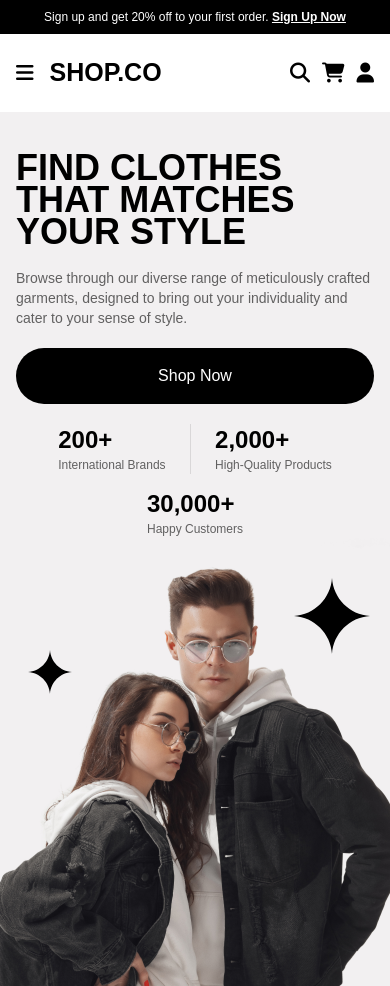
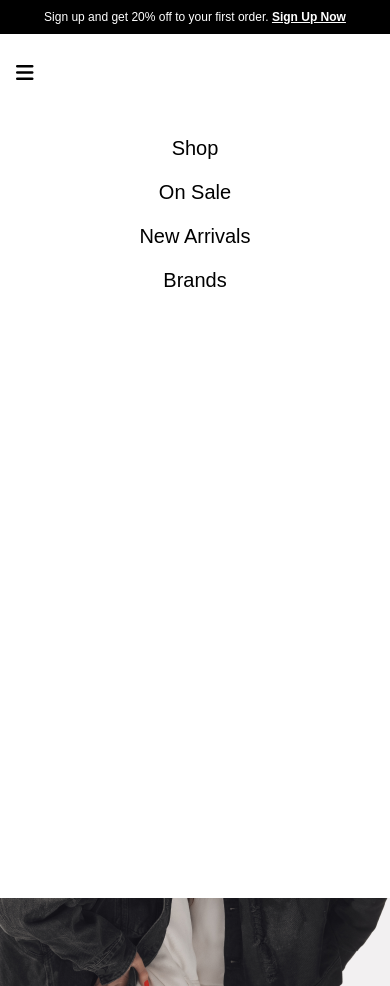
Before and after one commit to asekabtw/shopco, a website: page src/index.html in a window 390 px wide. Shown: the top 986 px of the page. Drawn offline with Linux system fonts and the light colour scheme; no server answers.

Commit message:
add burger button and menu mobile

```diff
--- a/src/index.html
+++ b/src/index.html
@@ -11,7 +11,7 @@
     ></script>
     <title>Shop Co</title>
   </head>
-  <body class="font-second">
+  <body id="body" class="font-second overflow-hidden">
     <!-- MAIN -->
     <main class="min-h-full">
       <!-- MAIN CONTAINER -->
@@ -28,14 +28,32 @@
         <nav class="flex justify-between py-5 px-4 bg-white">
           <!-- LOGO -->
           <div class="flex items-center gap-4">
-            <a href="" class="text-xl">
+            <!-- BURGER BUTTON -->
+            <button href="" class="text-xl z-20" id="burger">
               <i class="fa-solid fa-bars"></i>
-            </a>
+            </button>
+            <!-- end of BURGER BUTTON -->
             <h3 class="font-extrabold text-[25px] font-main">SHOP.CO</h3>
           </div>
           <!-- end of LOGO -->
           <!-- LINKS -->
-          <ul></ul>
+          <ul
+            id="menu"
+            class="absolute bg-white w-full min-h-full z-10 -ml-4 px-4 flex flex-col items-center pt-20 gap-4 text-center"
+          >
+            <li>
+              <a href="" class="text-xl">Shop</a>
+            </li>
+            <li>
+              <a href="" class="text-xl">On Sale</a>
+            </li>
+            <li>
+              <a href="" class="text-xl">New Arrivals</a>
+            </li>
+            <li>
+              <a href="" class="text-xl">Brands</a>
+            </li>
+          </ul>
           <!-- end of LINKS -->
           <!-- SEARCHBAR -->
           <div></div>
--- a/src/js/app.js
+++ b/src/js/app.js
@@ -1,3 +1,12 @@
 fetch("https://fakestoreapi.com/products")
   .then((res) => res.json())
   .then((json) => console.log(json));
+
+const burger = document.getElementById("burger");
+const burgerX = document.getAnimations("burgerX");
+const body = document.getElementById("body");
+const menu = document.getElementById("menu");
+
+burger.addEventListener("click", (btn) => {
+  menu.classList.toggle("hidden");
+});
```
Also changed, not shown: src/style.css.
